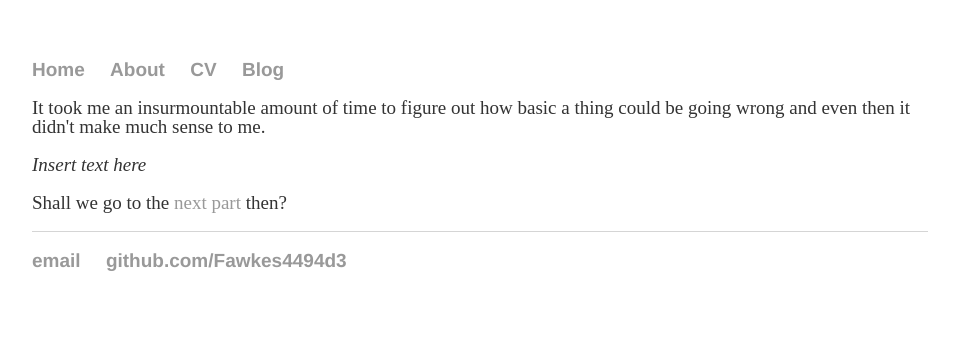
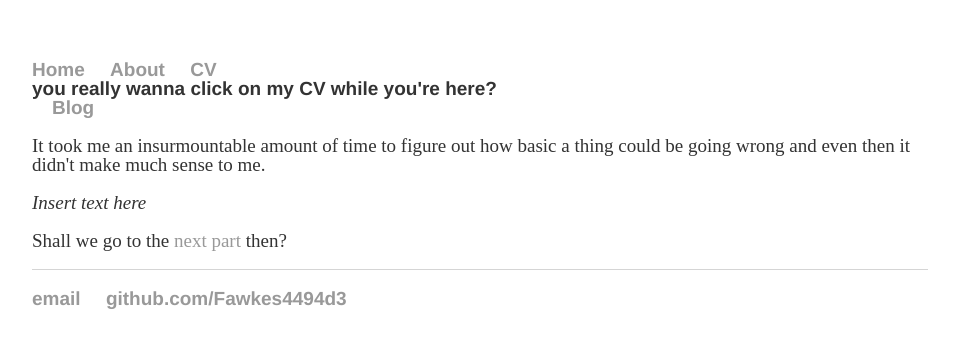
Before and after one commit to Fawkes4494d3/Fawkes4494d3.github.io, a Jekyll site: the page himars/3e2aa62395aba393f738f8caa175d9f62496b6ca/index.html, which Jekyll copies as it is, in a window 1280 px wide. Shown: the top 348 px of the page, without its empty margins (160-1119 px from the left). Built offline with Jekyll 4.4.1, drawn with Linux system fonts in a browser that asks for light colours.

Commit message:
Update index.html

```diff
--- a/himars/3e2aa62395aba393f738f8caa175d9f62496b6ca/index.html
+++ b/himars/3e2aa62395aba393f738f8caa175d9f62496b6ca/index.html
@@ -4,14 +4,25 @@
 			<title> Fascinating Place: Web </title>
 			<!-- link to main stylesheet -->
 			<link rel="stylesheet" type="text/css" href="/css/main.css">
+			<style>
+				div.ponder{
+				background-color: white;
+			}
+			span:hover + div.ponder{
+				display: block;
+			}
+			</style>
 		</head>
 		<body>
 			<nav>
 	    		<ul>
 	        		<li><a href="/">Home</a></li>
 		        	<li><a href="/about">About</a></li>
-	        		<li><a href="/cv">CV</a></li>
+				<li> <span> <a class="hide.text" href="/blog/bloop1.html">CV</a> </span>
+				     <div class="ponder"> you really wanna click on my CV while you're here? </div>
+				     </li>
 	        		<li><a href="/blog">Blog</a></li>
+				<li class="hide.text"><a class="hide-text" href="/himars">HiMars</a></li>
 	    		</ul>
 			</nav>
 			<div class="container">
```
